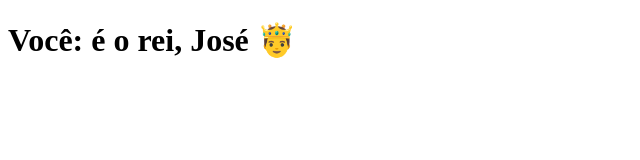
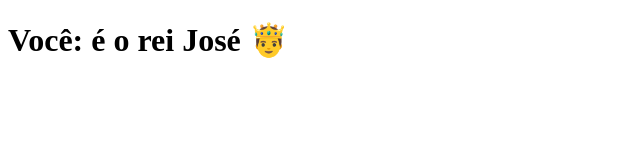
Before and after one commit to GabrielMori10/clone-tabnews-cursodev, a Next.js app: page / in a window 1280 px wide. Shown: the top 160 px of the page, without its empty margins (0-640 px from the left). Built offline with nearby package versions, Linux system fonts and the light colour scheme.

Commit message:
edição no index.js

```diff
--- a/pages/index.js
+++ b/pages/index.js
@@ -1,5 +1,5 @@
 function Home() {
-    return <h1>Você: é o rei, José 🤴</h1>
+    return <h1>Você: é o rei José 🤴</h1>
 }
 
 export default Home;
```
